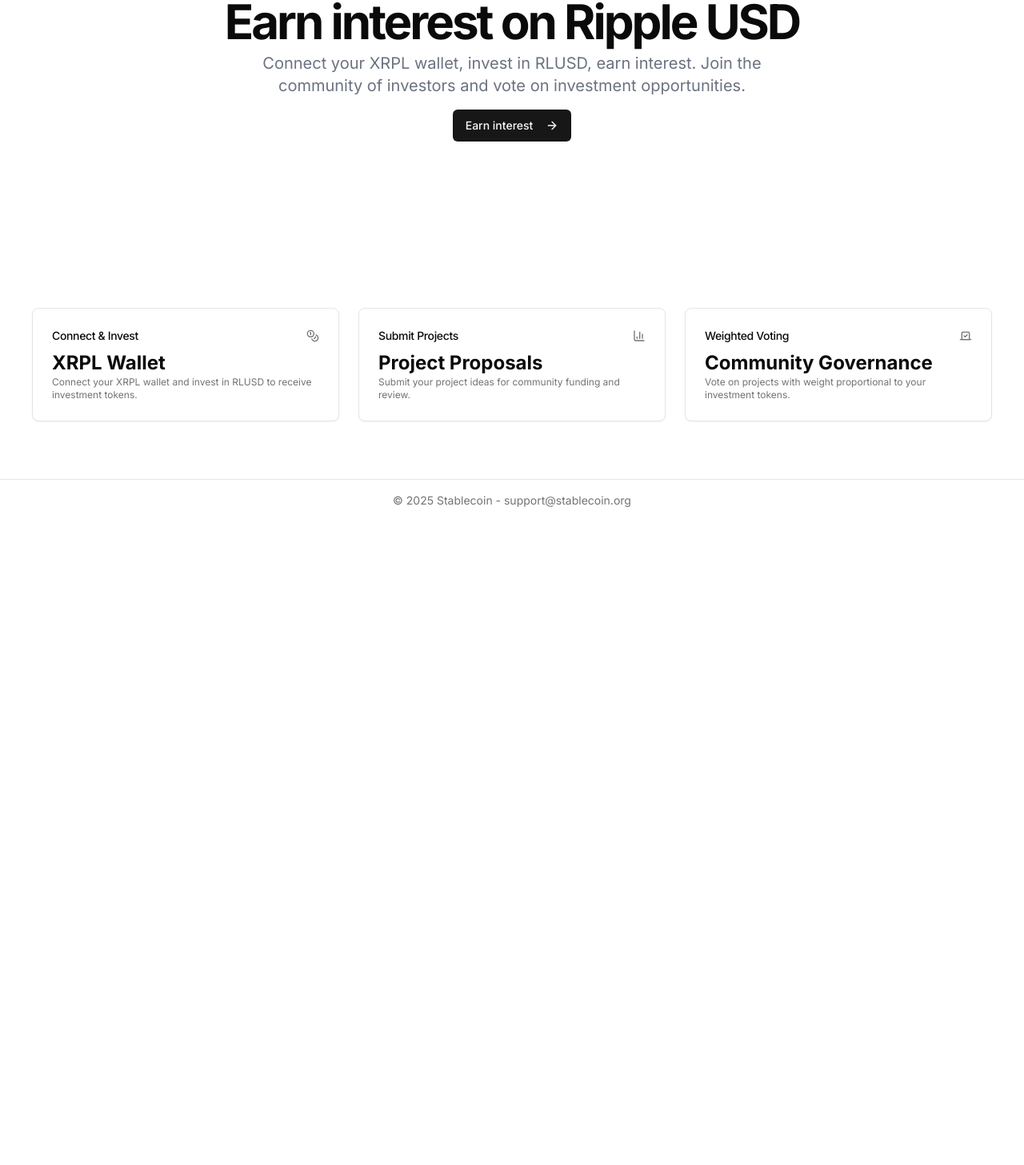
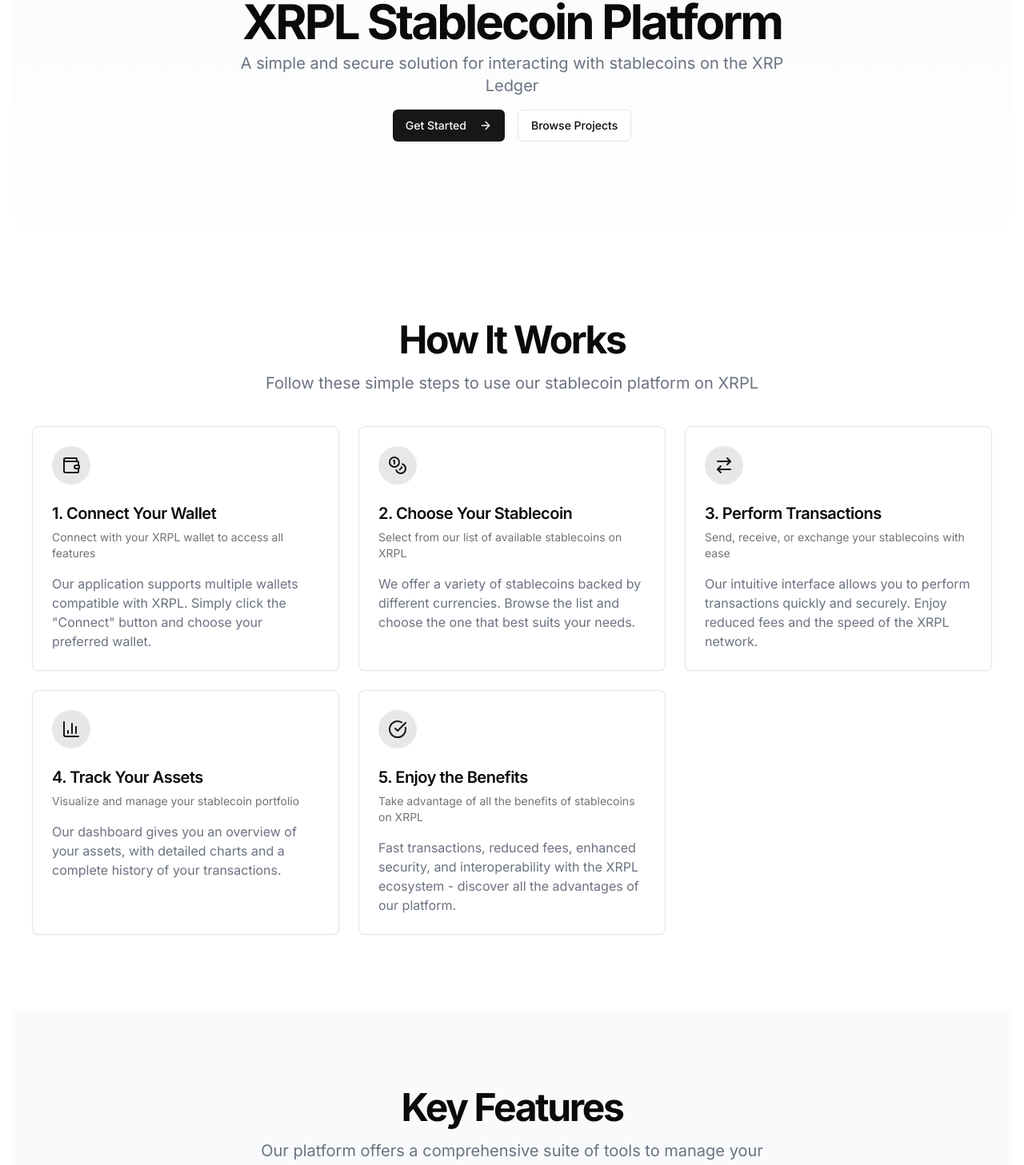
Before and after one commit to stablecoins/xrpl, a Next.js app: page / in a window 1280 px wide. Shown: the part 220-1677 px from the top of the page at 80% size. Before the commit the page ends 872 px from the top, so only its background shows below. Built offline with nearby package versions, Linux system fonts and the light colour scheme; what xrpl would draw is missing.

Commit message:
Application des modifications

```diff
--- a/app/page.tsx
+++ b/app/page.tsx
@@ -1,77 +1,200 @@
+import Link from "next/link"
 import { Button } from "@/components/ui/button"
-import { Card, CardContent, CardHeader, CardTitle } from "@/components/ui/card"
-import Link from "next/link"
-import { ArrowRight, BarChart3, Coins, Vote } from "lucide-react"
+import { Card, CardContent, CardDescription, CardFooter, CardHeader, CardTitle } from "@/components/ui/card"
+import { ArrowRight, Wallet, Coins, BarChart3, ArrowRightLeft, CheckCircle } from "lucide-react"
 
 export default function Home() {
   return (
-    <div className="space-y-8">
-      <section className="py-12 md:py-24 lg:py-32">
-        <div className="container px-4 md:px-6">
-          <div className="flex flex-col items-center space-y-4 text-center">
+    <main className="flex min-h-screen flex-col items-center">
+      {/* Hero Section */}
+      <section className="w-full py-12 md:py-24 lg:py-32 bg-gradient-to-b from-gray-50 to-white dark:from-gray-900 dark:to-gray-800">
+        <div className="container px-4 md:px-6 mx-auto">
+          <div className="flex flex-col items-center justify-center space-y-4 text-center">
             <div className="space-y-2">
               <h1 className="text-3xl font-bold tracking-tighter sm:text-4xl md:text-5xl lg:text-6xl">
-                Earn interest on Ripple USD
+                XRPL Stablecoin Platform
               </h1>
               <p className="mx-auto max-w-[700px] text-gray-500 md:text-xl dark:text-gray-400">
-                Connect your XRPL wallet, invest in RLUSD, earn interest.
-                Join the community of investors and vote on investment opportunities.
+                A simple and secure solution for interacting with stablecoins on the XRP Ledger
               </p>
             </div>
             <div className="space-x-4">
-              <Link href="/dashboard">
-                <Button>
-                  Earn interest
-                  <ArrowRight className="ml-2 h-4 w-4" />
-                </Button>
-              </Link>
+              <Button asChild>
+                <Link href="/projects">
+                  Get Started <ArrowRight className="ml-2 h-4 w-4" />
+                </Link>
+              </Button>
+              <Button variant="outline" asChild>
+                <Link href="/projects" target="_blank" rel="noopener noreferrer">
+                  Browse Projects
+                </Link>
+              </Button>
             </div>
           </div>
         </div>
       </section>
 
-      <section className="py-12">
-        <div className="container px-4 md:px-6">
-          <div className="grid gap-6 md:grid-cols-3">
-            <Card>
-              <CardHeader className="flex flex-row items-center justify-between space-y-0 pb-2">
-                <CardTitle className="text-sm font-medium">Connect & Invest</CardTitle>
-                <Coins className="h-4 w-4 text-muted-foreground" />
+      {/* How It Works Section */}
+      <section className="w-full py-12 md:py-24 bg-white dark:bg-gray-950">
+        <div className="container px-4 md:px-6 mx-auto">
+          <div className="flex flex-col items-center justify-center space-y-4 text-center mb-10">
+            <h2 className="text-3xl font-bold tracking-tighter sm:text-4xl md:text-5xl">How It Works</h2>
+            <p className="mx-auto max-w-[700px] text-gray-500 md:text-xl dark:text-gray-400">
+              Follow these simple steps to use our stablecoin platform on XRPL
+            </p>
+          </div>
+
+          <div className="grid grid-cols-1 md:grid-cols-2 lg:grid-cols-3 gap-6">
+            {/* Step 1 */}
+            <Card className="flex flex-col h-full transition-all hover:shadow-lg">
+              <CardHeader className="pb-4">
+                <div className="w-12 h-12 rounded-full bg-primary/10 flex items-center justify-center mb-4">
+                  <Wallet className="h-6 w-6 text-primary" />
+                </div>
+                <CardTitle className="text-xl">1. Connect Your Wallet</CardTitle>
+                <CardDescription>Connect with your XRPL wallet to access all features</CardDescription>
               </CardHeader>
-              <CardContent>
-                <div className="text-2xl font-bold">XRPL Wallet</div>
-                <p className="text-xs text-muted-foreground">
-                  Connect your XRPL wallet and invest in RLUSD to receive investment tokens.
+              <CardContent className="flex-grow">
+                <p className="text-gray-500 dark:text-gray-400">
+                  Our application supports multiple wallets compatible with XRPL. Simply click the "Connect" button and
+                  choose your preferred wallet.
                 </p>
               </CardContent>
             </Card>
-            <Card>
-              <CardHeader className="flex flex-row items-center justify-between space-y-0 pb-2">
-                <CardTitle className="text-sm font-medium">Submit Projects</CardTitle>
-                <BarChart3 className="h-4 w-4 text-muted-foreground" />
+
+            {/* Step 2 */}
+            <Card className="flex flex-col h-full transition-all hover:shadow-lg">
+              <CardHeader className="pb-4">
+                <div className="w-12 h-12 rounded-full bg-primary/10 flex items-center justify-center mb-4">
+                  <Coins className="h-6 w-6 text-primary" />
+                </div>
+                <CardTitle className="text-xl">2. Choose Your Stablecoin</CardTitle>
+                <CardDescription>Select from our list of available stablecoins on XRPL</CardDescription>
               </CardHeader>
-              <CardContent>
-                <div className="text-2xl font-bold">Project Proposals</div>
-                <p className="text-xs text-muted-foreground">
-                  Submit your project ideas for community funding and review.
+              <CardContent className="flex-grow">
+                <p className="text-gray-500 dark:text-gray-400">
+                  We offer a variety of stablecoins backed by different currencies. Browse the list and choose the one
+                  that best suits your needs.
                 </p>
               </CardContent>
             </Card>
-            <Card>
-              <CardHeader className="flex flex-row items-center justify-between space-y-0 pb-2">
-                <CardTitle className="text-sm font-medium">Weighted Voting</CardTitle>
-                <Vote className="h-4 w-4 text-muted-foreground" />
+
+            {/* Step 3 */}
+            <Card className="flex flex-col h-full transition-all hover:shadow-lg">
+              <CardHeader className="pb-4">
+                <div className="w-12 h-12 rounded-full bg-primary/10 flex items-center justify-center mb-4">
+                  <ArrowRightLeft className="h-6 w-6 text-primary" />
+                </div>
+                <CardTitle className="text-xl">3. Perform Transactions</CardTitle>
+                <CardDescription>Send, receive, or exchange your stablecoins with ease</CardDescription>
               </CardHeader>
-              <CardContent>
-                <div className="text-2xl font-bold">Community Governance</div>
-                <p className="text-xs text-muted-foreground">
-                  Vote on projects with weight proportional to your investment tokens.
+              <CardContent className="flex-grow">
+                <p className="text-gray-500 dark:text-gray-400">
+                  Our intuitive interface allows you to perform transactions quickly and securely. Enjoy reduced fees
+                  and the speed of the XRPL network.
+                </p>
+              </CardContent>
+            </Card>
+
+            {/* Step 4 */}
+            <Card className="flex flex-col h-full transition-all hover:shadow-lg">
+              <CardHeader className="pb-4">
+                <div className="w-12 h-12 rounded-full bg-primary/10 flex items-center justify-center mb-4">
+                  <BarChart3 className="h-6 w-6 text-primary" />
+                </div>
+                <CardTitle className="text-xl">4. Track Your Assets</CardTitle>
+                <CardDescription>Visualize and manage your stablecoin portfolio</CardDescription>
+              </CardHeader>
+              <CardContent className="flex-grow">
+                <p className="text-gray-500 dark:text-gray-400">
+                  Our dashboard gives you an overview of your assets, with detailed charts and a complete history of
+                  your transactions.
+                </p>
+              </CardContent>
+            </Card>
+
+            {/* Step 5 */}
+            <Card className="flex flex-col h-full transition-all hover:shadow-lg">
+              <CardHeader className="pb-4">
+                <div className="w-12 h-12 rounded-full bg-primary/10 flex items-center justify-center mb-4">
+                  <CheckCircle className="h-6 w-6 text-primary" />
+                </div>
+                <CardTitle className="text-xl">5. Enjoy the Benefits</CardTitle>
+                <CardDescription>Take advantage of all the benefits of stablecoins on XRPL</CardDescription>
+              </CardHeader>
+              <CardContent className="flex-grow">
+                <p className="text-gray-500 dark:text-gray-400">
+                  Fast transactions, reduced fees, enhanced security, and interoperability with the XRPL ecosystem -
+                  discover all the advantages of our platform.
                 </p>
               </CardContent>
             </Card>
           </div>
         </div>
       </section>
-    </div>
+
+      {/* Features Section */}
+      <section className="w-full py-12 md:py-24 bg-gray-50 dark:bg-gray-900">
+        <div className="container px-4 md:px-6 mx-auto">
+          <div className="flex flex-col items-center justify-center space-y-4 text-center mb-10">
+            <h2 className="text-3xl font-bold tracking-tighter sm:text-4xl md:text-5xl">Key Features</h2>
+            <p className="mx-auto max-w-[700px] text-gray-500 md:text-xl dark:text-gray-400">
+              Our platform offers a comprehensive suite of tools to manage your stablecoins
+            </p>
+          </div>
+
+          <div className="grid grid-cols-1 sm:grid-cols-2 lg:grid-cols-3 gap-6">
+            <Card>
+              <CardHeader>
+                <CardTitle>Enhanced Security</CardTitle>
+              </CardHeader>
+              <CardContent>
+                <p>Protect your assets with the best security and authentication practices.</p>
+              </CardContent>
+            </Card>
+            <Card>
+              <CardHeader>
+                <CardTitle>Fast Transactions</CardTitle>
+              </CardHeader>
+              <CardContent>
+                <p>Enjoy the speed of the XRPL network for near-instant transactions.</p>
+              </CardContent>
+            </Card>
+            <Card>
+              <CardHeader>
+                <CardTitle>Reduced Fees</CardTitle>
+              </CardHeader>
+              <CardContent>
+                <p>Save on transaction fees thanks to the efficiency of the XRPL protocol.</p>
+              </CardContent>
+            </Card>
+            <Card>
+              <CardHeader>
+                <CardTitle>Intuitive Interface</CardTitle>
+              </CardHeader>
+              <CardContent>
+                <p>A smooth and accessible user experience, even for beginners.</p>
+              </CardContent>
+            </Card>
+            <Card>
+              <CardHeader>
+                <CardTitle>Multi-Currency Support</CardTitle>
+              </CardHeader>
+              <CardContent>
+                <p>Access a variety of stablecoins backed by different global currencies.</p>
+              </CardContent>
+            </Card>
+            <Card>
+              <CardHeader>
+                <CardTitle>Advanced Analytics</CardTitle>
+              </CardHeader>
+              <CardContent>
+                <p>Track and analyze your transactions with detailed reporting tools.</p>
+              </CardContent>
+            </Card>
+          </div>
+        </div>
+      </section>
+    </main>
   )
 }
--- a/components/header.tsx
+++ b/components/header.tsx
@@ -62,16 +62,6 @@ export default function Header() {
                   <DropdownMenuItem>
                     <Link href="/dashboard" className="w-full">
                       My Dashboard
-                    </Link>
-                  </DropdownMenuItem>
-                  <DropdownMenuItem>
-                    <Link href="/investments" className="w-full">
-                      My Investments
-                    </Link>
-                  </DropdownMenuItem>
-                  <DropdownMenuItem>
-                    <Link href="/votes" className="w-full">
-                      My Votes
                     </Link>
                   </DropdownMenuItem>
                   <DropdownMenuItem onClick={handleDisconnect}>Disconnect</DropdownMenuItem>
```
Also changed, not shown: 2 other files (tests, documents, lock files or other folders).
